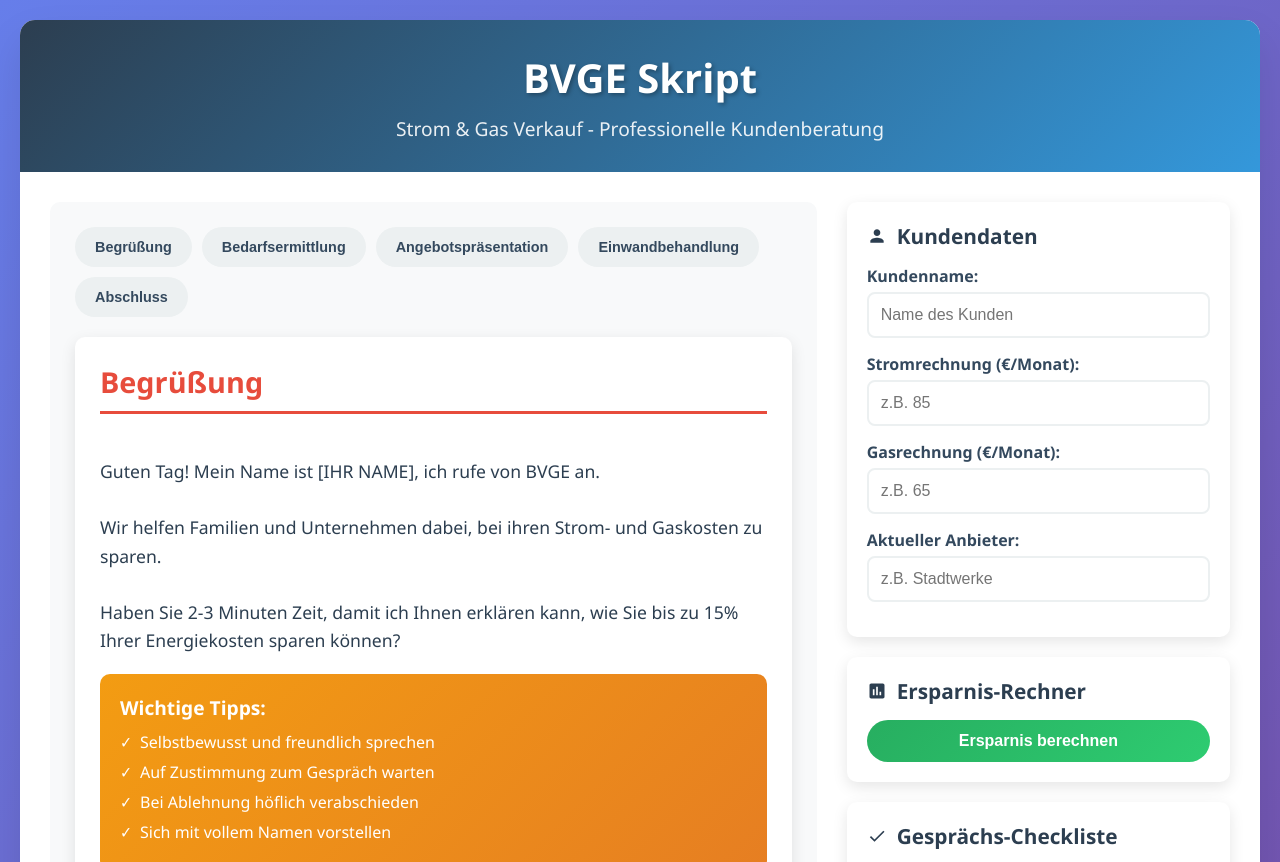
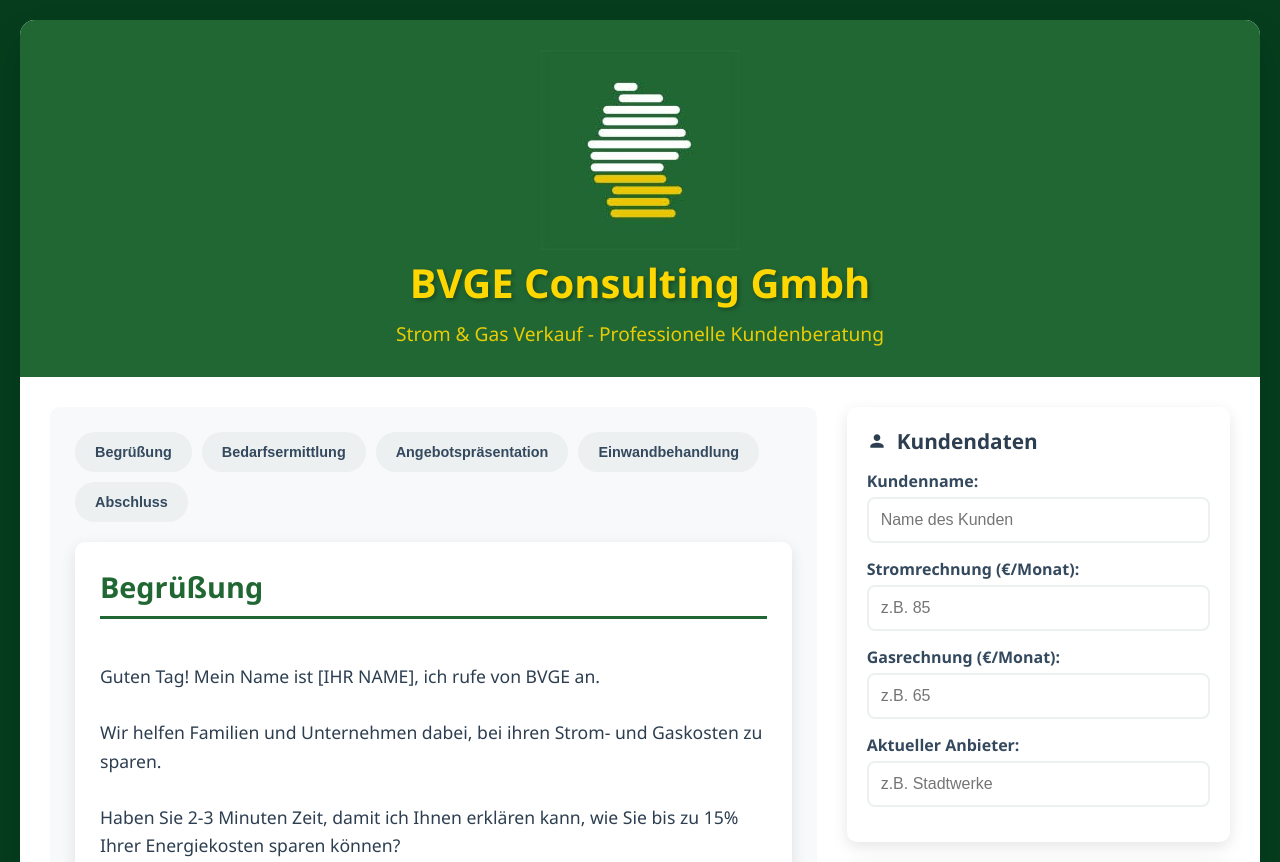
Before and after one commit to Iokaine/BVGE-Script, a plain HTML site: page index.html in a window 1280 px wide. Shown: the top 862 px of the page. Drawn offline with Linux system fonts and the light colour scheme.

Commit message:
index.html

```diff
--- a/index.html
+++ b/index.html
@@ -13,7 +13,7 @@
 
         body {
             font-family: 'Segoe UI', Tahoma, Geneva, Verdana, sans-serif;
-            background: linear-gradient(135deg, #667eea 0%, #764ba2 100%);
+            background: linear-gradient(135deg, #053d1d 0%, #053d1d 100%);
             min-height: 100vh;
             padding: 20px;
         }
@@ -28,8 +28,8 @@
         }
 
         .header {
-            background: linear-gradient(135deg, #2c3e50 0%, #3498db 100%);
-            color: white;
+            background: linear-gradient(135deg, #216733 0%, #216733 100%);
+            color: #FFD700;
             padding: 30px;
             text-align: center;
         }
@@ -102,14 +102,14 @@
             background: white;
             border-radius: 10px;
             padding: 25px;
-            box-shadow: 0 5px 15px rgba(0,0,0,0.1);
+            box-shadow: 0 5px 15px rgba(0, 0, 0, 0.1);
         }
 
         .script-title {
-            color: #e74c3c;
+            color: #216733;
             font-size: 1.8em;
             margin-bottom: 15px;
-            border-bottom: 3px solid #e74c3c;
+            border-bottom: 3px solid #216733;
             padding-bottom: 10px;
         }
 
@@ -296,14 +296,26 @@
             height: 20px;
             fill: currentColor;
         }
+        .no-select {
+            user-select: none;
+        }
+
+        img {
+             -webkit-user-drag: none;
+        }
+
     </style>
 </head>
 <body>
     <div class="container">
         <div class="header">
-            <h1>BVGE Skript</h1>
+
+            <img src="Images/Logo.jpg" alt="BVGE Logo" class="no-select" draggable="false" alt="Картинка">
+            <h1> <b> BVGE Consulting Gmbh </b> </h1>
             <p>Strom & Gas Verkauf - Professionelle Kundenberatung</p>
         </div>
+
+
 
         <div class="main-content">
             <div class="left-panel">
```
